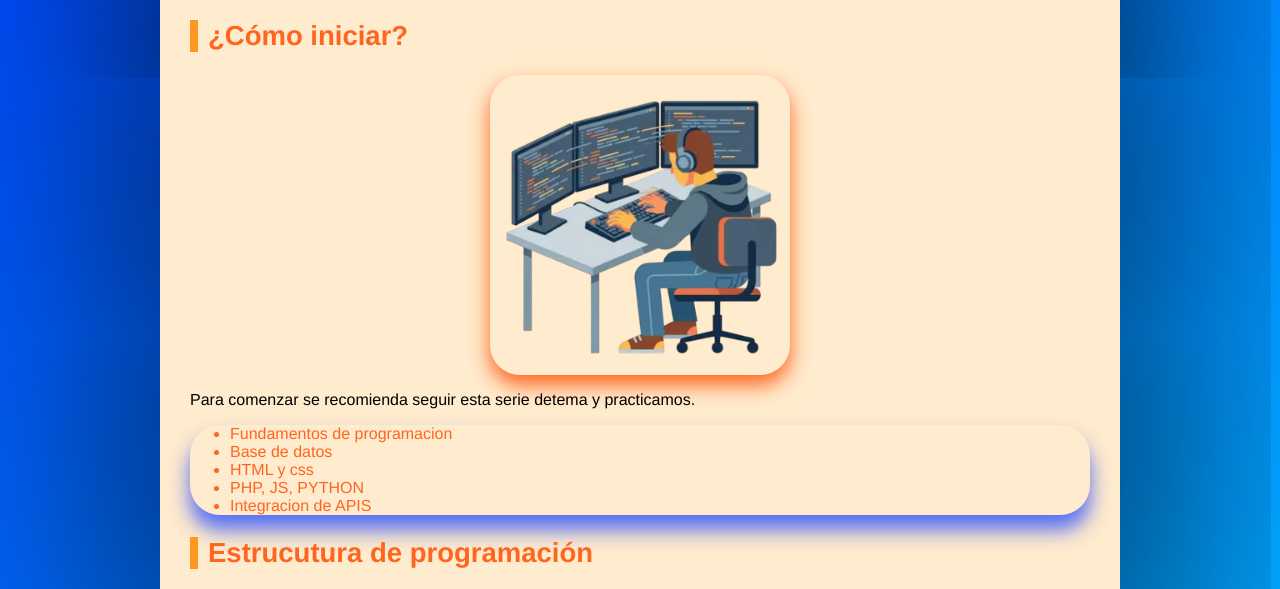
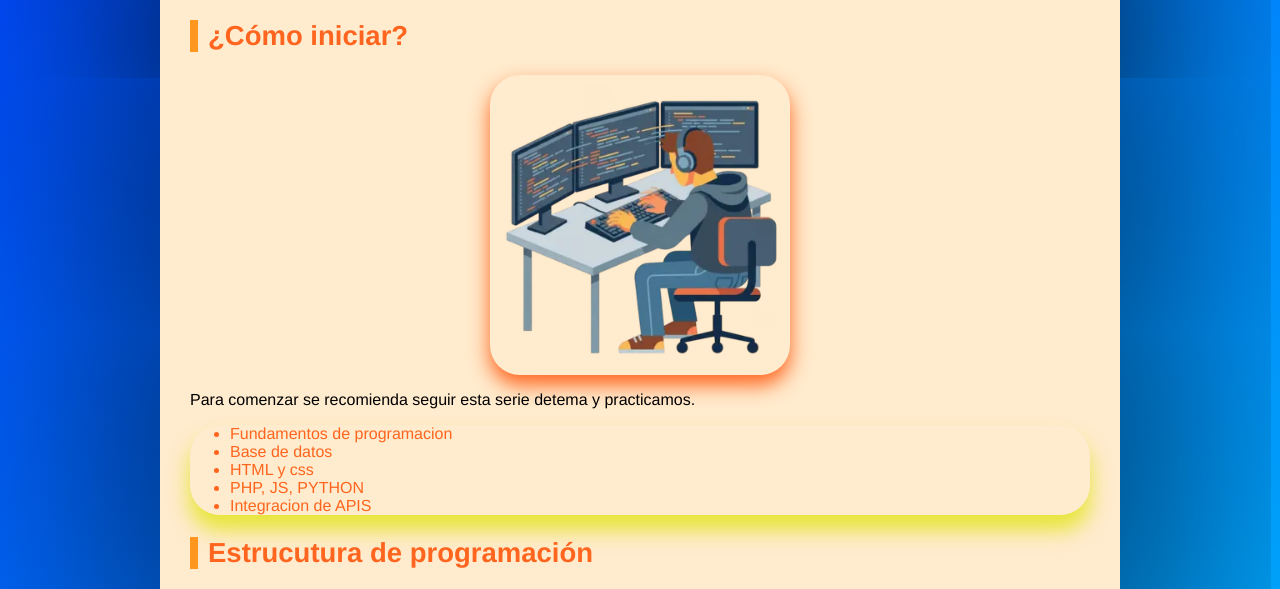
Before and after one commit to i2611547-create/ADS1IDL3N1, a plain HTML site: page index.html in a window 1280 px wide. In both pictures the pointer is over the element 640 px from the left and 646 px from the top of the page. Shown: the part 177-766 px from the top of the page. Drawn offline with Linux system fonts and the light colour scheme.

Commit message:
Commit 2: Cargo proyectoweb completo con HTML CSS e imagenes

```diff
--- a/html.css
+++ b/html.css
@@ -72,7 +72,7 @@ h2:hover{
 ul:hover{
     display: block;
     margin: 10px auto;
-    box-shadow: 0 15px 20px hsla(229, 100%, 56%, 0.76);
+    box-shadow: 0 15px 20px hwb(61 3% 11% / 0.76);
     border-radius: 30px;
     transition: 0.6s ease;
     color:rgb(255,101,30);
```
